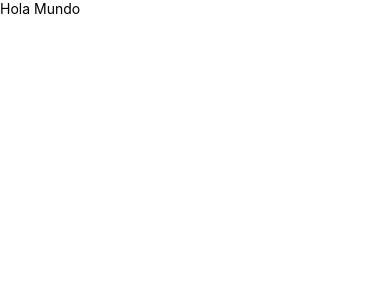
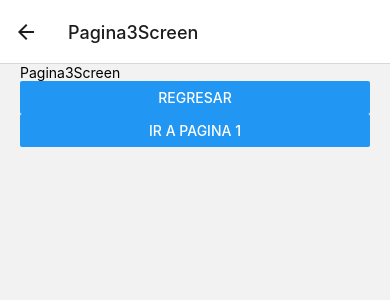
Before and after one commit to RichardWhiteG2/navegacionAPP, a React Native app: screen /Pagina3Screen in a window 390 px wide. Shown: the top 300 px of the page. Built offline with nearby package versions, Linux system fonts and the light colour scheme.

Commit message:
Navegando entre pantallas

```diff
--- a/App.tsx
+++ b/App.tsx
@@ -1,11 +1,16 @@
+import 'react-native-gesture-handler';
+import { NavigationContainer } from '@react-navigation/native'
 import React from 'react'
-import { Text, View } from 'react-native'
+import { StackNavigator } from './src/navigator/NavigatorStack';
+import { View } from 'react-native';
 
 const App = () => {
   return (
-    <View>
-      <Text>Hola Mundo</Text>
-    </View>
+    <NavigationContainer>
+
+        <StackNavigator/>
+
+    </NavigationContainer>
   )
 }
 export default App;
--- /dev/null
+++ b/src/navigator/NavigatorStack.tsx
@@ -0,0 +1,17 @@
+import React from 'react'
+import { createStackNavigator } from '@react-navigation/stack';
+import { Pagina1Screen } from '../screens/Pagina1Screen';
+import { Pagina2Screen } from '../screens/Pagina2Screen';
+import { Pagina3Screen } from '../screens/Pagina3Screen';
+
+const Stack = createStackNavigator();
+
+export const StackNavigator = () => {
+  return (
+    <Stack.Navigator>
+      <Stack.Screen name="Pagina1Screen" component={Pagina1Screen} />
+      <Stack.Screen name="Pagina2Screen" component={Pagina2Screen} />
+      <Stack.Screen name="Pagina3Screen" component={Pagina3Screen} />
+    </Stack.Navigator>
+  );
+}
--- /dev/null
+++ b/src/screens/Pagina1Screen.tsx
@@ -0,0 +1,17 @@
+import { StackScreenProps } from '@react-navigation/stack'
+import React from 'react'
+import { Button, Text, View } from 'react-native'
+import { styles } from '../theme/appTheme'
+
+interface Props extends StackScreenProps<any, any>{};
+export const Pagina1Screen = ({navigation}: Props) => {
+  return (
+    <View style={ styles.globalMargin}>
+        <Text> Pagina1Screen</Text>
+        <Button
+          title='Ir a pagina 2'
+          onPress={()=> navigation.navigate('Pagina2Screen')}
+        />
+    </View>
+  )
+}
--- /dev/null
+++ b/src/screens/Pagina2Screen.tsx
@@ -0,0 +1,20 @@
+import { useNavigation } from '@react-navigation/core'
+import React from 'react'
+import { Button, Text, View } from 'react-native'
+import { styles } from '../theme/appTheme'
+
+export const Pagina2Screen = () => {
+  const navigator = useNavigation()
+  return (
+    <View style={ styles.globalMargin}>
+        <Text>
+        Pagina2Screen
+        </Text>
+        <Button
+          title='Ir Pagina 3'
+          onPress={()=> navigator.navigate('Pagina3Screen' as never) }
+        />
+
+    </View>
+  )
+}
--- /dev/null
+++ b/src/screens/Pagina3Screen.tsx
@@ -0,0 +1,24 @@
+import { StackScreenProps } from '@react-navigation/stack'
+import React from 'react'
+import { Button, Text, View } from 'react-native'
+import { styles } from '../theme/appTheme'
+
+interface Props extends StackScreenProps<any, any>{};
+export const Pagina3Screen = ({navigation}: Props) => {
+  return (
+    <View style={ styles.globalMargin} >
+        <Text>
+        Pagina3Screen
+        </Text>
+
+        <Button
+          title='Regresar'
+          onPress={()=> navigation.pop()}
+        />
+        <Button
+          title='Ir a Pagina 1'
+          onPress={() => navigation.popToTop()}
+        />
+    </View>
+  )
+}
--- /dev/null
+++ b/src/theme/appTheme.tsx
@@ -0,0 +1,8 @@
+import { StyleSheet } from "react-native";
+
+export const styles = StyleSheet.create({
+
+    globalMargin: {
+        marginHorizontal: 20
+    }
+})
```
Also changed, not shown: package.json (+7 -1 lines), 3 other files (tests, documents, lock files or other folders).
